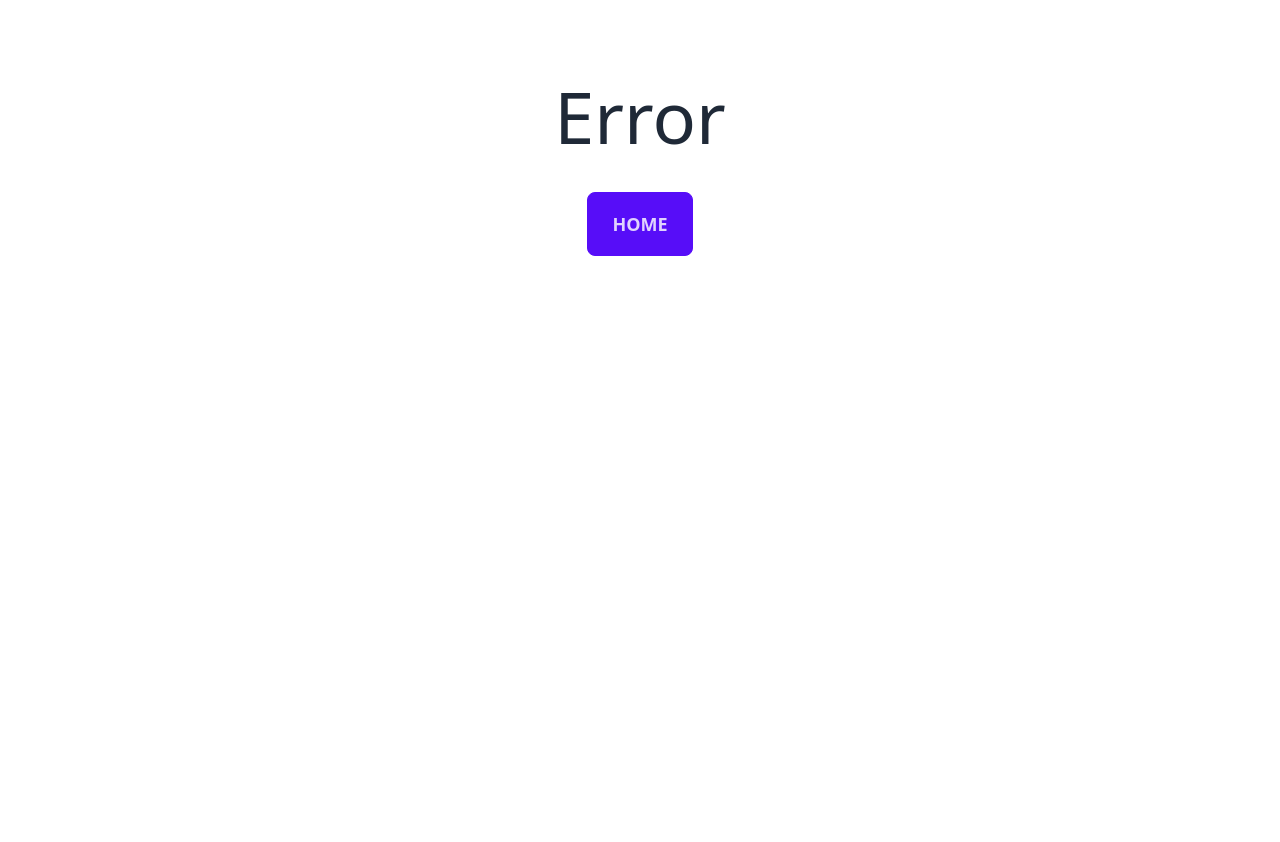
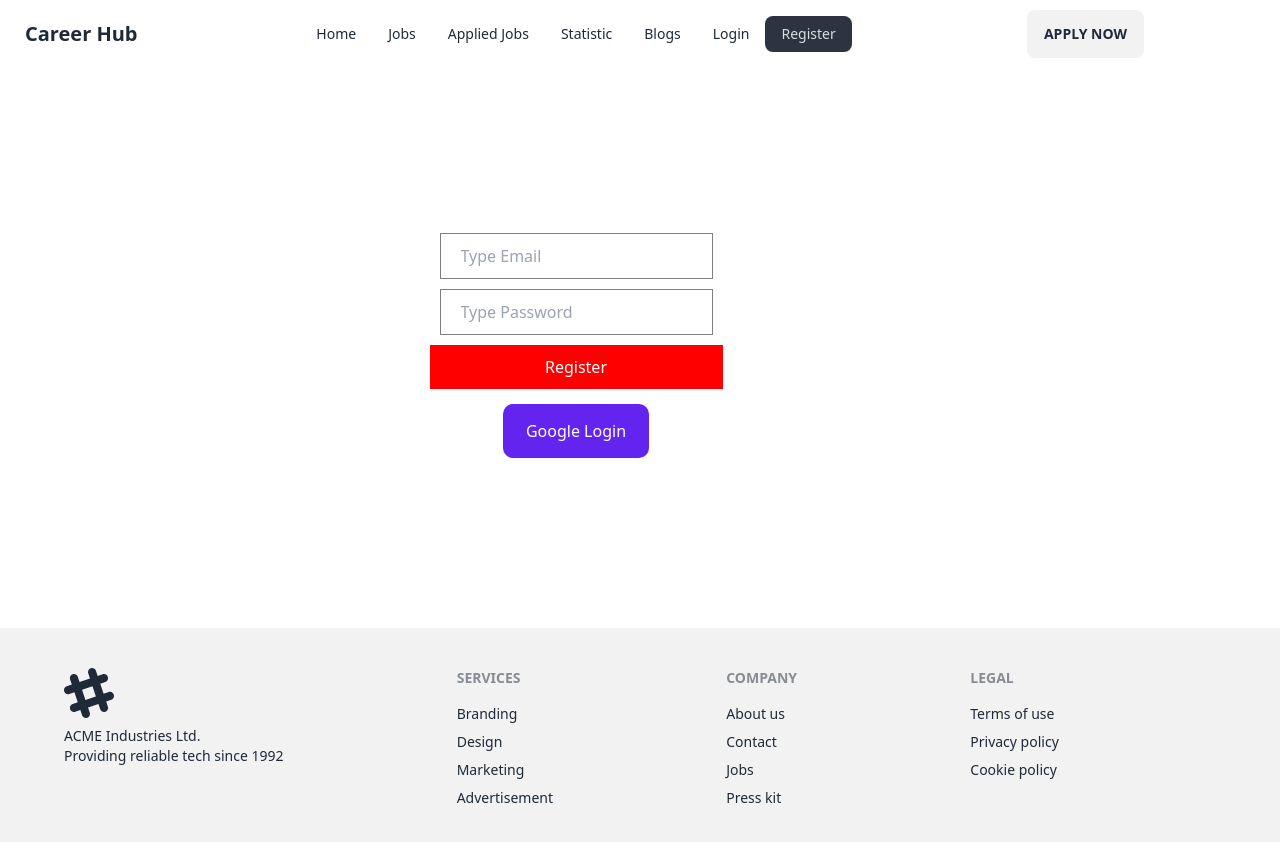
Before and after one commit to habib33-3/career-hub-react, a React (Vite) app: page /register in a window 1280 px wide. Before the commit this address had no page. Shown: the top 842 px of the page. Before the commit the page ends 800 px from the top, so only its background shows below. Built offline with nearby package versions, Linux system fonts and the light colour scheme.

Commit message:
register

```diff
--- a/src/components/Header/Header.jsx
+++ b/src/components/Header/Header.jsx
@@ -17,6 +17,12 @@ const Header = () => {
       </li>
       <li>
         <NavLink to="/blogs">Blogs</NavLink>
+      </li>
+      <li>
+        <NavLink to="/login">Login</NavLink>
+      </li>
+      <li>
+        <NavLink to="/register">Register</NavLink>
       </li>
     </>
   );
--- a/src/hooks/AuthProvider.jsx
+++ b/src/hooks/AuthProvider.jsx
@@ -1,6 +1,11 @@
 /* eslint-disable react/prop-types */
 import { createContext } from "react";
-import { GoogleAuthProvider, getAuth, signInWithPopup } from "firebase/auth";
+import {
+  GoogleAuthProvider,
+  createUserWithEmailAndPassword,
+  getAuth,
+  signInWithPopup,
+} from "firebase/auth";
 import app from "./firebase.config";
 
 export const AuthContext = createContext(null);
@@ -13,7 +18,11 @@ const AuthProvider = ({ children }) => {
     return signInWithPopup(auth, googleProvider);
   };
 
-  const authInfo = { googleSignIn };
+  const signUp = (email, password) => {
+    return createUserWithEmailAndPassword(auth, email, password);
+  };
+
+  const authInfo = { googleSignIn,signUp };
 
   return (
     <AuthContext.Provider value={authInfo}>{children}</AuthContext.Provider>
--- a/src/pages/Register.jsx
+++ b/src/pages/Register.jsx
@@ -1,11 +1,56 @@
-
+import { useContext, useState } from "react";
+import { AuthContext } from "../hooks/AuthProvider";
 
 const Register = () => {
-    return (
+  const { signUp } = useContext(AuthContext);
+  const [email, setEmail] = useState("");
+  const [password, setPassword] = useState("");
+  const [error, setError] = useState("");
+
+  const handleRegister = () => {
+    if (
+      !/^(?=.*[A-Z])(?=.*[a-z])(?=.*\d)(?=.*[@$!%*?&])[A-Za-z\d@$!%*?&]{8,}$/.test(
+        password
+      )
+    ) {
+      return setError("Password not strong");
+    }
+
+    if (email) {
+      signUp(email, password)
+        .then((res) => console.log(res.user))
+        .catch((err) => console.log(err.message));
+    }
+  };
+
+  return (
+    <div>
+      <div>
         <div>
-
+          <div className="login-container">
+            <div>
+              <input
+                onChange={(e) => setEmail(e.target.value)}
+                className="form-control"
+                type="email"
+                placeholder="Type Email"
+              />
+              <input
+                onChange={(e) => setPassword(e.target.value)}
+                className="form-control"
+                type="password"
+                placeholder="Type Password"
+              />
+              <button className="Login-btn">Register</button>
+              <div className="login-btns">
+                <button className="google-btn ">Google Login</button>
+              </div>
+            </div>
+          </div>
         </div>
-    );
+      </div>
+    </div>
+  );
 };
 
 export default Register;
```
Also changed, not shown: src/main.jsx (+9 -3 lines).
